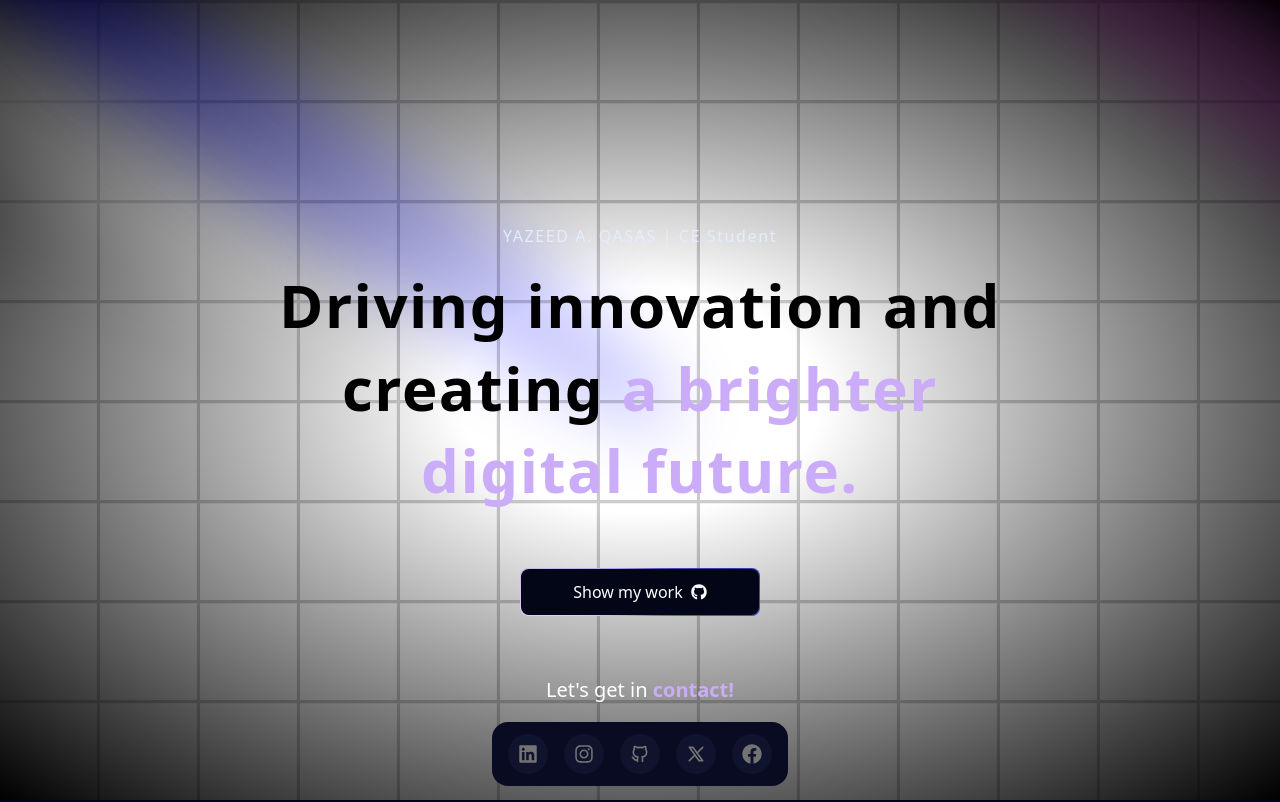
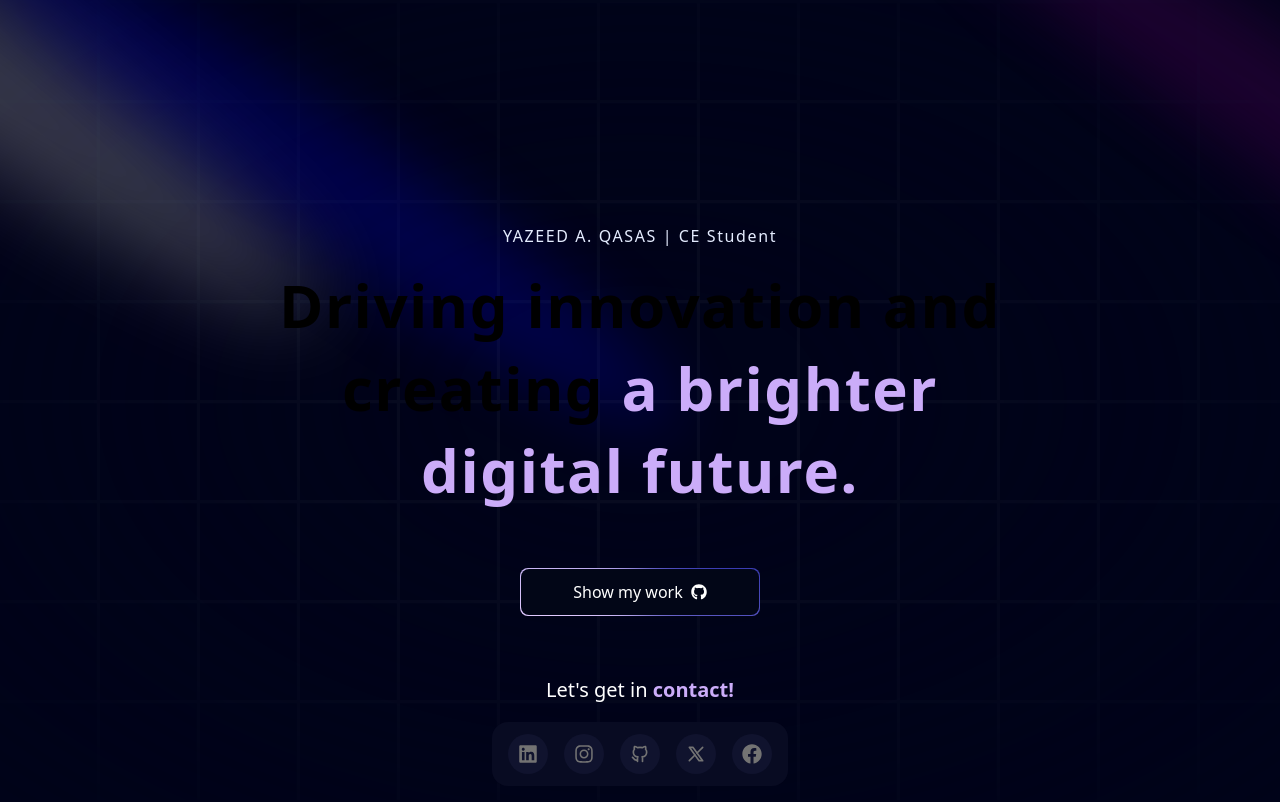
Before and after one commit to YazeedQasas/Personal-Portfolio, a Next.js app: page / in a window 1280 px wide. Shown: the top 802 px of the page. Built offline with nearby package versions, Linux system fonts and the light colour scheme.

Commit message:
fixed background issues

```diff
--- a/components/Hero.tsx
+++ b/components/Hero.tsx
@@ -15,8 +15,8 @@ const Hero = () => {
             <Spotlight className="top-28 left-80 h-[80vh] w-[50vw]" fill ="blue"/>
         </div>
 
-        <div className="h-screen w-full dark:bg-black-100 bg-white  dark:bg-grid-white/[0.03] bg-grid-black/[0.2] flex items-center justify-center absolute top-0 left-0">
-      <div className="absolute pointer-events-none inset-0 flex items-center justify-center dark:bg-black-100 bg-black [mask-image:radial-gradient(ellipse_at_center,transparent_20%,black)]"></div>
+        <div className="h-screen w-full bg-black-100  bg-grid-white/[0.03]  flex items-center justify-center absolute top-0 left-0">
+      <div className="absolute pointer-events-none inset-0 flex items-center justify-center bg-black-100  [mask-image:radial-gradient(ellipse_at_center,transparent_20%,black)]"></div>
       </div>
       <div className="flex justify-center relative my-20 z-10">
         <div className="max-w-[89vw] md:max-w-2xl lg:max-w-[60vw] flex flex-col items-center justify-center">
--- a/components/ui/FloatingNav.tsx
+++ b/components/ui/FloatingNav.tsx
@@ -58,7 +58,7 @@ export const FloatingNav = ({
           duration: 0.2,
         }}
         className={cn(
-          "flex max-w-fit  fixed top-10 inset-x-0 mx-auto border border-transparent dark:border-white/[0.2] rounded-full dark:bg-black bg-white shadow-[0px_2px_3px_-1px_rgba(0,0,0,0.1),0px_1px_0px_0px_rgba(25,28,33,0.02),0px_0px_0px_1px_rgba(25,28,33,0.08)] z-[5000] pr-2 pl-8 py-2  items-center justify-center space-x-4",
+          "flex max-w-fit  fixed top-10 inset-x-0 mx-auto border border-white/[0.2] rounded-full bg-black shadow-[0px_2px_3px_-1px_rgba(0,0,0,0.1),0px_1px_0px_0px_rgba(25,28,33,0.02),0px_0px_0px_1px_rgba(25,28,33,0.08)] z-[5000] pr-2 pl-8 py-2  items-center justify-center space-x-4",
           className
         )}
       >
@@ -68,7 +68,7 @@ export const FloatingNav = ({
             key={`link=${idx}`}
             href={navItem.link}
             className={cn(
-              "relative dark:text-neutral-50 items-center flex space-x-1 text-neutral-600 dark:hover:text-neutral-300 hover:text-neutral-500"
+              "relative text-neutral-50 items-center flex space-x-1 hover:text-neutral-300"
             )}
           >
             <span className="block sm:hidden">{navItem.icon}</span>
```
